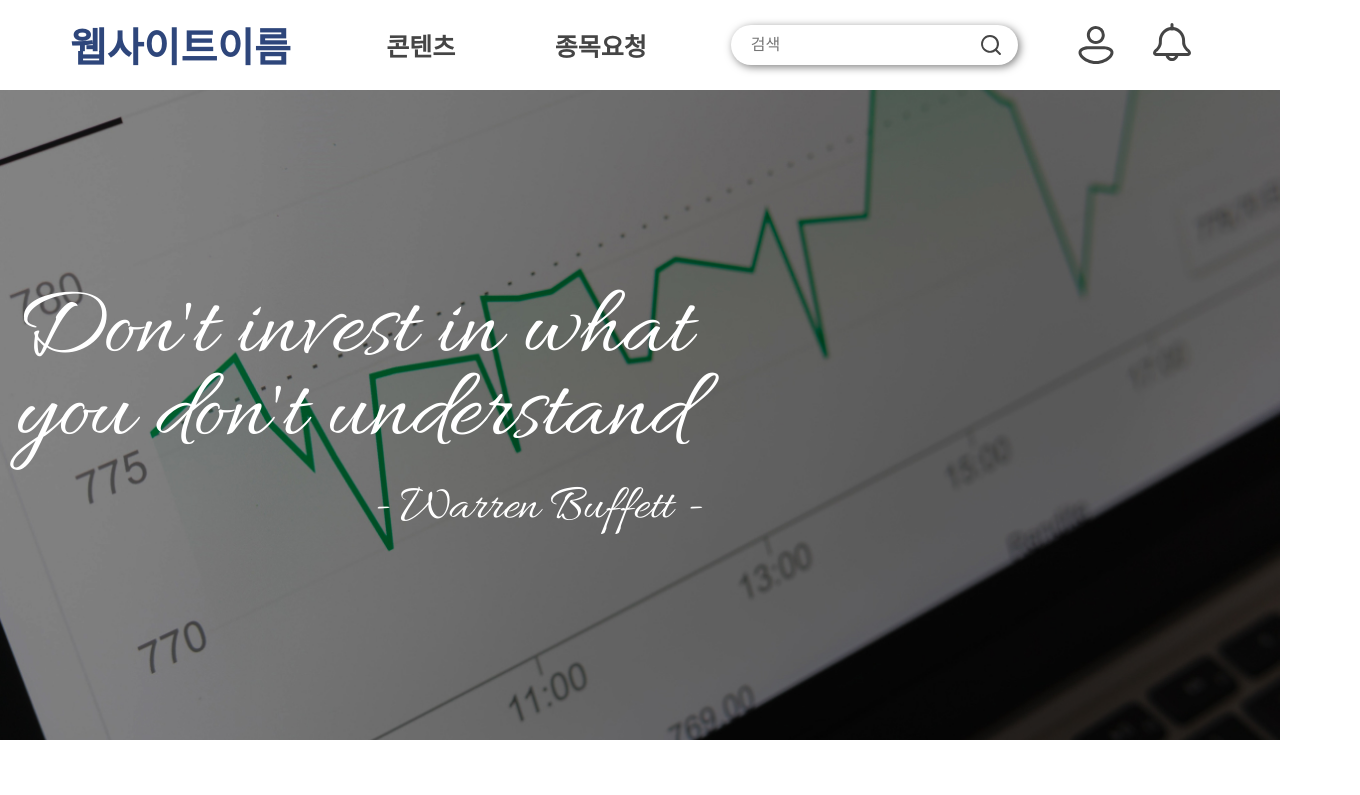
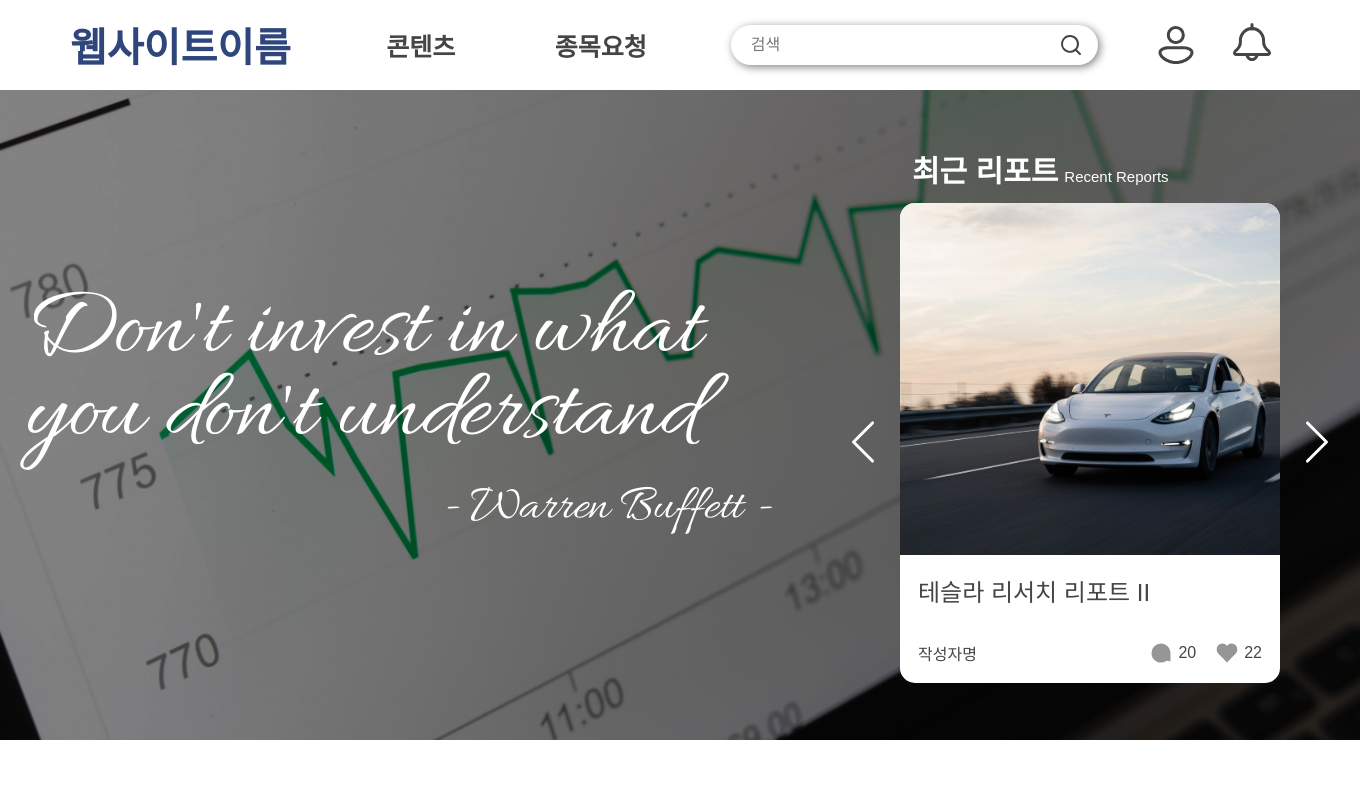
Before and after one commit to ApptiveDev/apptive-19th-hjfund-frontend, a Next.js app: page / in a window 1280 px wide. Shown: the top 795 px of the page, 1360 px wide, since content can reach past the window. Built offline with nearby package versions, Linux system fonts and the light colour scheme; a web font is replaced by a local one.

Commit message:
feat: add card list

```diff
--- a/src/app/globals.css
+++ b/src/app/globals.css
@@ -5,7 +5,7 @@
   --text-color: #454545;
   font-family: "Pretendard Variable", Arial, Helvetica, sans-serif;
 
-  --window-min-width: 1280px;
+  --window-min-width: 1360px;
   --content-width: 1200px;
 
   color: var(--text-color);
--- a/src/app/page.js
+++ b/src/app/page.js
@@ -3,8 +3,10 @@
   HeartMainCard,
   HeartMainTitle,
 } from "@/components/svg";
+import Link from "next/link";
+
 import styles from "./styles.module.scss";
-import Link from "next/link";
+import { Cardlist } from "@/components/pages/main";
 
 export default function Home() {
   return (
@@ -19,13 +21,7 @@
             </h1>
             <p>- Warren Buffett -</p>
           </div>
-          {/* <div className={styles.recent}>
-            <div className={styles.title}>
-              <p>최근 리포트</p>
-              <p>Recent Reports</p>
-            </div>
-            <div className={styles.dummy} />
-          </div> */}
+          <Cardlist />
         </div>
       </section>
       <section className={styles.bests}>
--- a/src/app/styles.module.scss
+++ b/src/app/styles.module.scss
@@ -22,7 +22,6 @@
   & .contents {
     width: 100%;
     width: var(--content-width);
-    padding: 30px;
 
     display: grid;
     grid-template-columns: 1fr 478px;
--- /dev/null
+++ b/src/components/pages/main/cardlist/index.jsx
@@ -0,0 +1,59 @@
+"use client";
+
+import { useState } from "react";
+import { ArrowMainCardlist, CommentMainCard, HeartMainCard } from "@/components/svg";
+import Link from "next/link";
+
+import styles from "./styles.module.scss";
+
+export default function CardList() {
+  const DUMMY_LENGTH = 3;
+
+  const [index, setIndex] = useState(0);
+
+  return (
+    <div className={styles.container}>
+      <div className={styles.title}>
+        <span>최근 리포트</span>
+        <span>Recent Reports</span>
+      </div>
+      <div className={styles.list}>
+        <button onClick={() => setIndex((prev) => (prev + DUMMY_LENGTH - 1) % DUMMY_LENGTH)}>
+          <ArrowMainCardlist color="white" />
+        </button>
+        <div className={styles.roll_container}>
+          <div className={styles.roll} style={{ transform: `translateX(${-380 * index}px)` }}>
+            {Array.from({ length: DUMMY_LENGTH }).map((_, i) => (
+              <Link key={"card-" + i} href="/any" className={styles.card}>
+              <div className={styles.image}>
+                <img alt="thumbnail" src="/examples/tesla_main_card.webp" />
+              </div>
+              <div className={styles.info}>
+                <p className={styles.title}>테슬라 리서치 리포트 II</p>
+                <div>
+                  <p>작성자명</p>
+                  <div className={styles.reactions}>
+                    <div>
+                      <CommentMainCard color="#969696" />
+                      <span>20</span>
+                    </div>
+                    <div>
+                      <HeartMainCard color="#969696" />
+                      <span>22</span>
+                    </div>
+                  </div>
+                </div>
+              </div>
+            </Link>
+            ))}
+          </div>
+        </div>
+        <button onClick={() => setIndex((prev) => (prev + 1) % DUMMY_LENGTH)}>
+          <ArrowMainCardlist style={{
+            transform: "rotate(180deg)"
+          }} color="white" />
+        </button>
+      </div>
+    </div>
+  )
+}
--- /dev/null
+++ b/src/components/pages/main/cardlist/styles.module.scss
@@ -0,0 +1,132 @@
+.container {
+  transform: translateX(49px);
+
+  & > .title {
+    margin-bottom: 12px;
+    margin-left: 61px;
+    color: white;
+
+    & > span:nth-child(1) {
+      font-size: 30px;
+      font-weight: 700;
+    }
+
+    & > span:nth-child(2) {
+      font-size: 15px;
+      font-weight: 500;
+      margin-left: 6px;
+    }
+  }
+}
+
+.list {
+  display: flex;
+  column-gap: 25px;
+
+  & > button {
+    background-color: transparent;
+    border: 0;
+    outline: none;
+
+    & path {
+      transition: opacity 0.15s;
+    }
+
+    &:hover path {
+      opacity: 0.5;
+    }
+  }
+}
+
+.roll_container {
+  width: 380px;
+  background-color: white;
+  border-radius: 15px;
+  overflow: hidden;
+  position: relative;
+  display: flex;
+}
+
+.roll {
+  white-space: nowrap;
+  transition: transform 0.3s cubic-bezier(.17,.67,.43,1);
+}
+
+.card {
+  display: inline-flex;
+  width: 380px;
+  flex-shrink: 0;
+  height: 480px;
+  flex-direction: column;
+  text-decoration: none;
+
+  & > .image {
+    height: 100%;
+    overflow: hidden;
+    background-color: rgba(0, 0, 0, 0.2);
+
+    & > img {
+      object-fit: cover;
+      width: 100%;
+      height: 100%;
+      overflow: hidden;
+      object-position: center;
+      transition: opacity 0.15s, transform 0.15s;
+    }
+  }
+
+  &:hover {
+    & > .info {
+      background-color: rgba(0, 0, 0, 0.2);
+    }
+
+    & > .image > img {
+      transform: scale(1.1);
+      opacity: 0.9;
+    }
+  }
+}
+
+.card > .info {
+  height: 128px;
+  flex-shrink: 0;
+  color: var(--text-color);
+  padding: 18px;
+  transition: background-color 0.15s;
+
+  display: flex;
+  flex-direction: column;
+
+  & > .title {
+    font-size: 24px;
+    font-weight: 500;
+    flex: 1;
+    overflow: hidden;
+    text-overflow: ellipsis;
+  }
+
+  & > div {
+    display: flex;
+    align-items: center;
+
+    & > p {
+      flex: 1;
+    }
+
+    & > .reactions {
+      display: flex;
+      column-gap: 20px;
+
+      & > div {
+        display: flex;
+        align-items: center;
+        column-gap: 6px;
+
+        & > p {
+          font-size: 16px;
+          font-weight: 400;
+        }
+      }
+    }
+  }
+}
--- /dev/null
+++ b/src/components/pages/main/index.js
@@ -0,0 +1 @@
+export { default as Cardlist } from "./cardlist";
```
